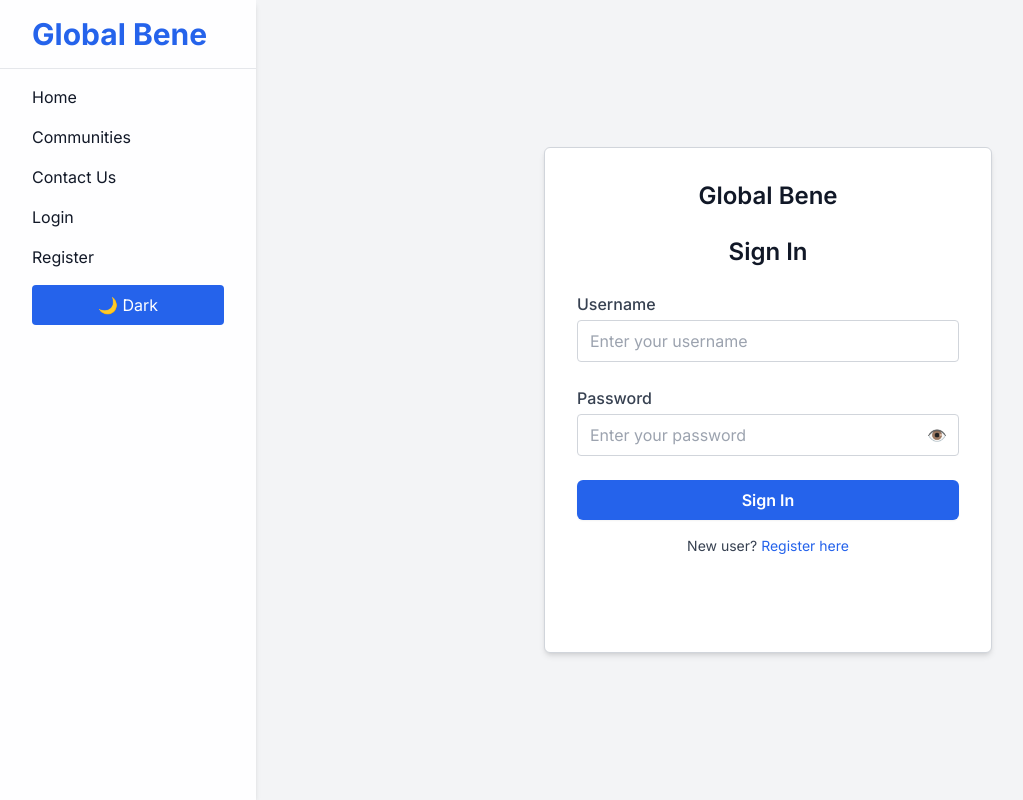
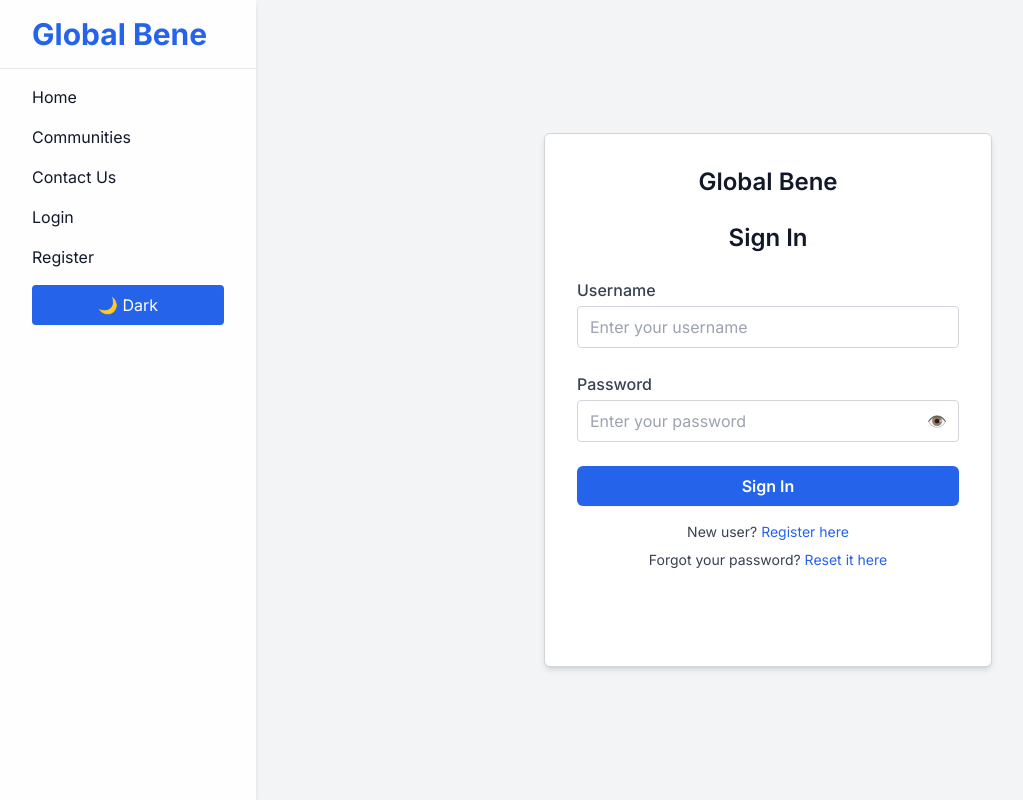
Before and after one commit to ghvnmanideep/Global_Bene, a React (Vite) app in the folder global-bene/frontend/: page /login in a window 1280 px wide. Shown: the whole page, without its empty margins (0-1023 px from the left). Built offline with nearby package versions, Linux system fonts and the light colour scheme; no server answers.

Commit message:
Implemented Forgot Password

```diff
--- a/global-bene/frontend/src/components/Login.jsx
+++ b/global-bene/frontend/src/components/Login.jsx
@@ -103,6 +103,13 @@
           </Link>
         </p>
 
+        <p className="mt-2 text-center text-sm text-gray-700 dark:text-gray-300">
+          Forgot your password?{" "}
+          <Link to="/forgot" className="text-blue-600 hover:underline">
+            Reset it here
+          </Link>
+        </p>
+
         <div className="mt-6 flex justify-center">
           <GoogleOAuthProvider clientId={CLIENT_ID}>
             <GLogin />
```
Also changed, not shown: 1 other file (tests, documents, lock files or other folders).
